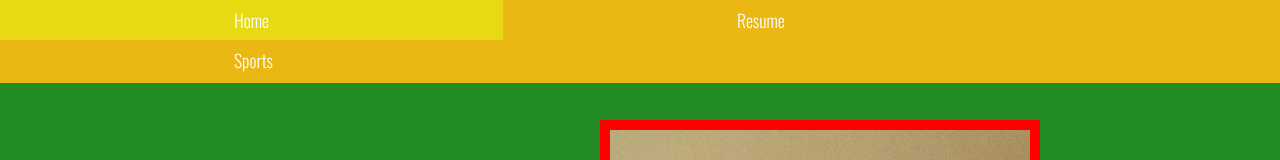
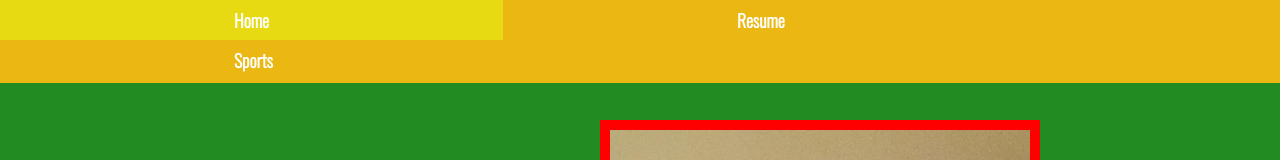
Before and after one commit to bpicus08/project2, a plain HTML site: page index.html in a window 1280 px wide. Shown: the top 160 px of the page. Drawn offline with nearby package versions, Linux system fonts and the light colour scheme.

Commit message:
Update style.css
made the nav bold and relative position.

```diff
--- a/css/style.css
+++ b/css/style.css
@@ -19,7 +19,7 @@ header {
 
 #main-navbar ul li {
   float: left;
-
+  position: relative;
 }
 
 #main-navbar ul li a {
@@ -27,6 +27,7 @@ header {
   padding: 10px 234px;
   color: #fff;
   text-decoration: Highlight;
+  font-weight: bold;
 }
 
 #main-navbar ul li a:hover {
```
